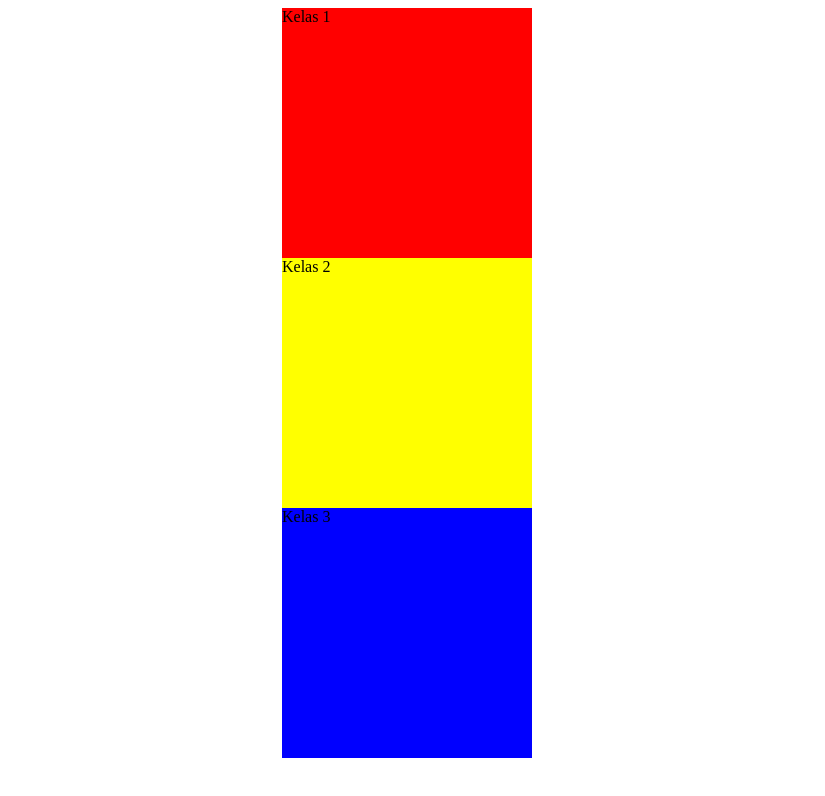
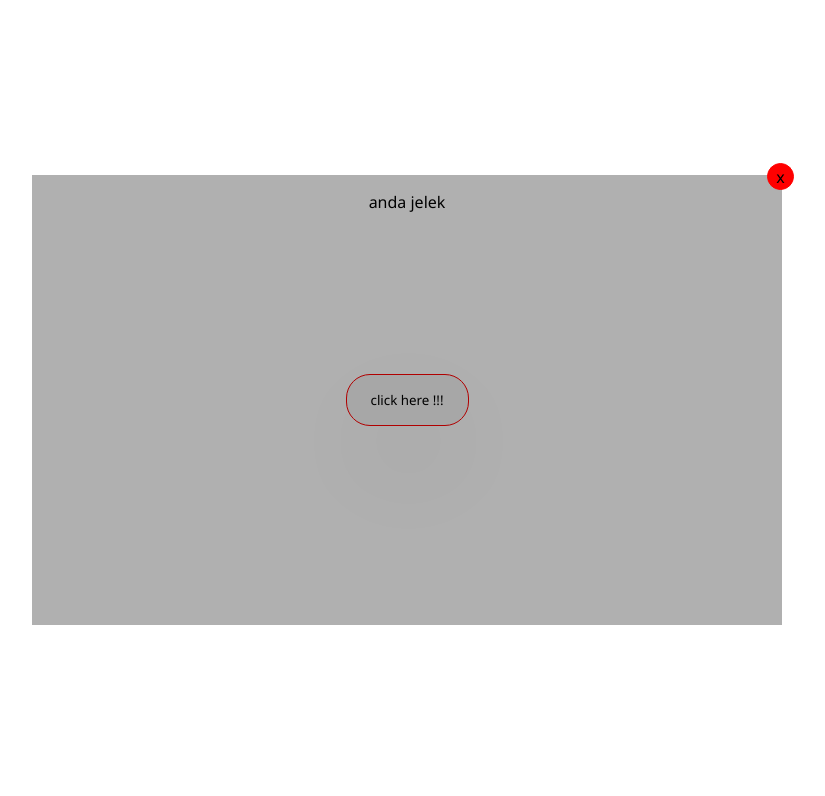
Before and after one commit to faizmaruf/FundamentalJS, a plain HTML site: page index.html in a window 1280 px wide. Shown: the whole page, without its empty margins (233-1058 px from the left). Drawn offline with Linux system fonts and the light colour scheme.

Commit message:
first commit

```diff
--- a/index.html
+++ b/index.html
@@ -1,17 +1,16 @@
 <!DOCTYPE html>
 <html lang="en">
-
   <head>
-    <meta charset="UTF-8">
-    <meta http-equiv="X-UA-Compatible" content="IE=edge">
-    <meta name="viewport" content="width=device-width, initial-scale=1.0">
+    <meta charset="UTF-8" />
+    <meta http-equiv="X-UA-Compatible" content="IE=edge" />
+    <meta name="viewport" content="width=device-width, initial-scale=1.0" />
     <title>Document</title>
-    <link rel="stylesheet" href="style.css">
+    <link rel="stylesheet" href="style.css" />
   </head>
 
   <body>
     <div class="container">
-        <div class="kelas1">
+      <!-- <div class="kelas1">
             <p>Kelas 1</p>
         </div>
         <div class="kelas2">
@@ -19,10 +18,13 @@
         </div>
         <div class="kelas3">
             <p>Kelas 3</p>
+        </div> -->
+      <div class="modal">
+        <div class="close"><div>x</div></div>
+        <p>anda jelek</p>
       </div>
+      <button class="btn btn-primmary">click here !!!</button>
     </div>
-
   </body>
   <script src="script.js"></script>
-
 </html>
--- a/script.js
+++ b/script.js
@@ -1,2 +1,7 @@
-const judul = document.getElementsByTagName('h1')[0];
-judul.innerHTML = 'Faiz ganteng';
+// const judul = document.getElementsByTagName('h1')[0];
+// judul.innerHTML = 'Faiz ganteng';
+
+// const p = document.querySelector('div.kelas1 p');
+const p = document.getElementsByClassName("kelas1");
+// p.innerHTML = "ardi ganteng";
+const k = document.getElementsByClassName(".kelas2");
--- a/style.css
+++ b/style.css
@@ -1,4 +1,4 @@
-div {
+/* div {
   margin: auto;
 }
 
@@ -6,7 +6,6 @@ div {
   width: 500px;
   height: 400px;
 }
-
 
 .kelas1 {
   background-color: red;
@@ -29,3 +28,67 @@ div {
 p {
   margin: 0;
 }
+nav {
+  max-width: 02px;
+} */
+* {
+  /* border: 1px solid yellow; */
+  font-family: "Segoe UI", Tahoma, Geneva, Verdana, sans-serif;
+}
+body {
+  margin: 0;
+  /* background-color: gray; */
+  width: 100vw;
+  height: 100vh;
+}
+.container {
+  margin: auto;
+  height: 100%;
+  width: 90%;
+  /* background-color: brown; */
+  display: flex;
+}
+.modal {
+  position: absolute;
+  width: 750px;
+  height: 450px;
+  background-color: rgba(0, 0, 0, 0.311);
+  margin: auto;
+  left: 0;
+  right: 0;
+  top: 0;
+  bottom: 0;
+  text-align: center;
+}
+.close {
+  width: 25px;
+  height: 25px;
+  border: 1px solid red;
+  border-radius: 50%;
+  position: absolute;
+  right: -12px;
+  top: -12px;
+  display: flex;
+  background-color: red;
+}
+.close div {
+  margin: auto;
+}
+
+.btn {
+  margin: auto;
+  display: flex;
+  padding: 16px 24px;
+  border: 1px solid red;
+  border-radius: 24px;
+  box-shadow: 1px 41px 111px -20px rgba(0, 0, 0, 0.42);
+  -webkit-box-shadow: 1px 41px 111px -20px rgba(0, 0, 0, 0.42);
+  -moz-box-shadow: 1px 41px 111px -20px rgba(0, 0, 0, 0.42);
+}
+.btn-primmary {
+  background-color: #f1f1f1;
+  transition: 0.2s;
+}
+.btn:hover {
+  transform: scale(1.05);
+}
```
Lines whose indentation alone changed are shown as unchanged.
